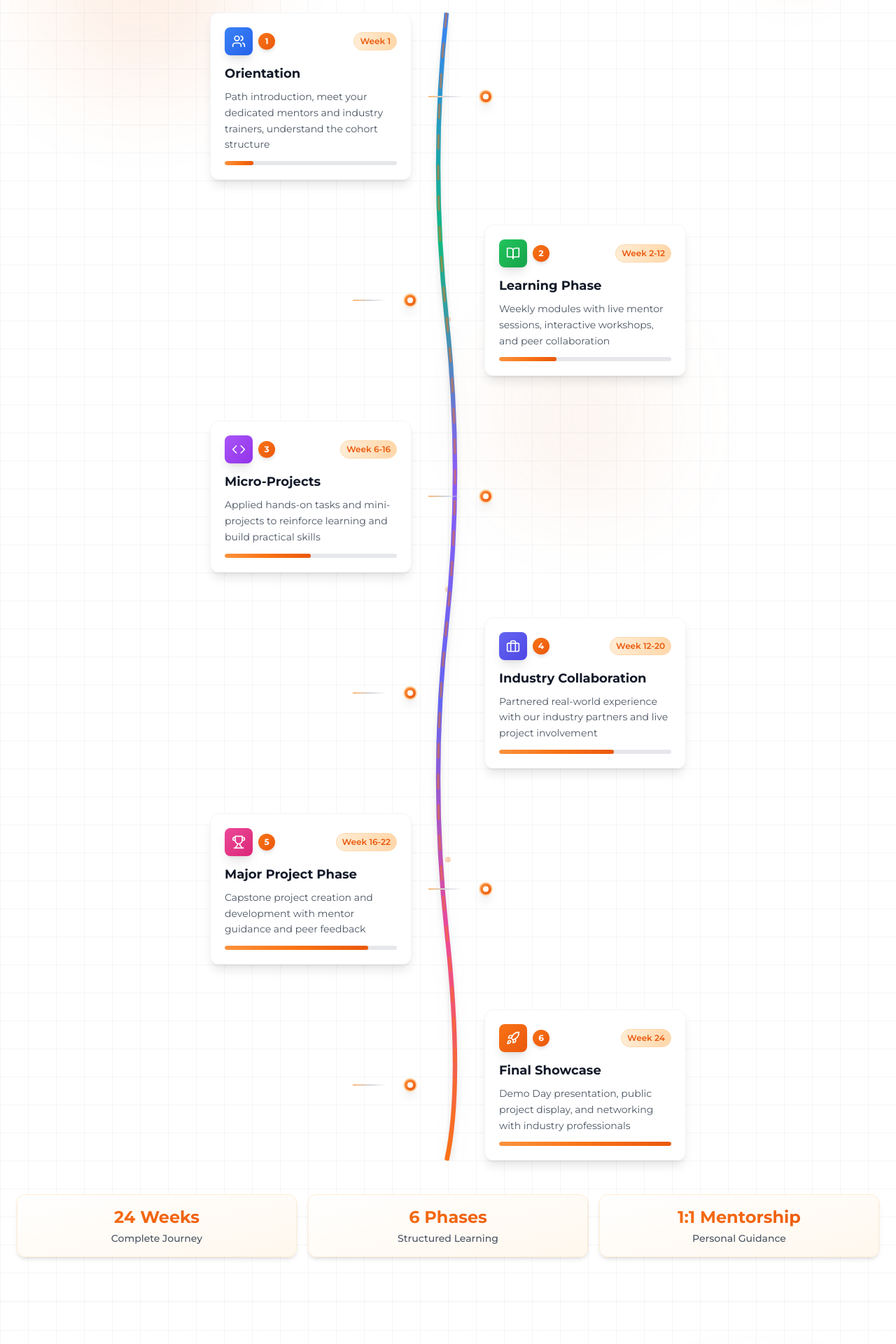
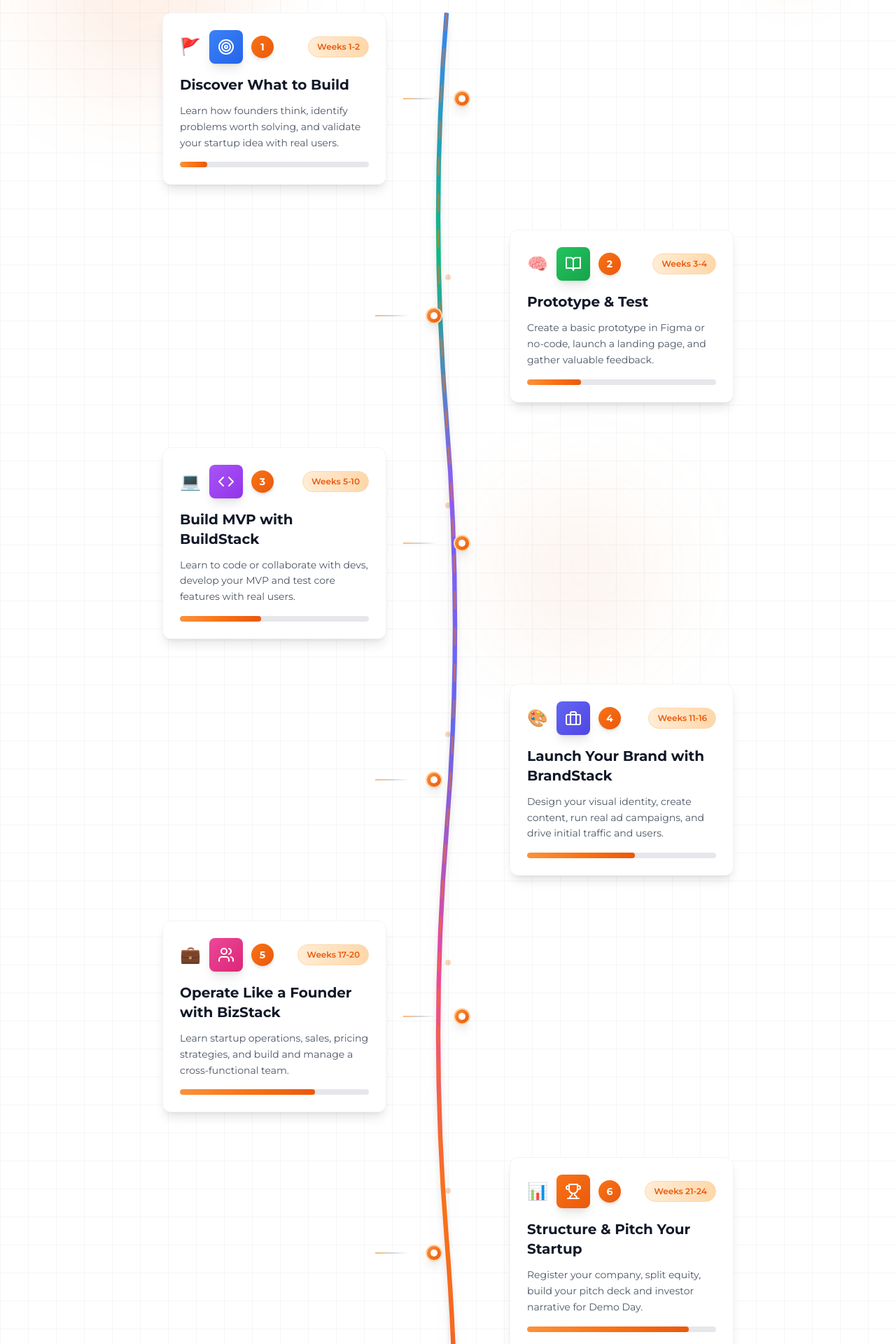
Before and after one commit to shrixtacy/Apiman, a React (Vite) app: page / in a window 1280 px wide. Shown: the part 5400-7320 px from the top of the page at 70% size. Built offline with nearby package versions, Linux system fonts and the light colour scheme.

Commit message:
Update Apprenticeship Component with 7-Milestone Journey

```diff
--- a/src/components/Apprenticeship.tsx
+++ b/src/components/Apprenticeship.tsx
@@ -1,5 +1,5 @@
 import React from 'react';
-import { Users, BookOpen, Code, Briefcase, Trophy, Rocket } from 'lucide-react';
+import { Users, BookOpen, Code, Briefcase, Trophy, Rocket, Target } from 'lucide-react';
 import { useScrollAnimation } from '../hooks/useScrollAnimation';
 
 const Apprenticeship = () => {
@@ -7,52 +7,67 @@
 
   const programFlowSteps = [
     {
-      icon: Users,
-      title: "Orientation",
-      description: "Path introduction, meet your dedicated mentors and industry trainers, understand the cohort structure",
-      duration: "Week 1",
+      icon: Target,
+      title: "Discover What to Build",
+      description: "Learn how founders think, identify problems worth solving, and validate your startup idea with real users.",
+      duration: "Weeks 1-2",
       color: "from-blue-500 to-blue-600",
-      side: "left"
+      side: "left",
+      milestone: "🚩"
     },
     {
       icon: BookOpen,
-      title: "Learning Phase",
-      description: "Weekly modules with live mentor sessions, interactive workshops, and peer collaboration",
-      duration: "Week 2-12",
+      title: "Prototype & Test",
+      description: "Create a basic prototype in Figma or no-code, launch a landing page, and gather valuable feedback.",
+      duration: "Weeks 3-4",
       color: "from-green-500 to-green-600",
-      side: "right"
+      side: "right",
+      milestone: "🧠"
     },
     {
       icon: Code,
-      title: "Micro-Projects",
-      description: "Applied hands-on tasks and mini-projects to reinforce learning and build practical skills",
-      duration: "Week 6-16",
+      title: "Build MVP with BuildStack",
+      description: "Learn to code or collaborate with devs, develop your MVP and test core features with real users.",
+      duration: "Weeks 5-10",
       color: "from-purple-500 to-purple-600",
-      side: "left"
+      side: "left",
+      milestone: "💻"
     },
     {
       icon: Briefcase,
-      title: "Industry Collaboration",
-      description: "Partnered real-world experience with our industry partners and live project involvement",
-      duration: "Week 12-20",
+      title: "Launch Your Brand with BrandStack",
+      description: "Design your visual identity, create content, run real ad campaigns, and drive initial traffic and users.",
+      duration: "Weeks 11-16",
       color: "from-indigo-500 to-indigo-600",
-      side: "right"
+      side: "right",
+      milestone: "🎨"
+    },
+    {
+      icon: Users,
+      title: "Operate Like a Founder with BizStack",
+      description: "Learn startup operations, sales, pricing strategies, and build and manage a cross-functional team.",
+      duration: "Weeks 17-20",
+      color: "from-pink-500 to-pink-600",
+      side: "left",
+      milestone: "💼"
     },
     {
       icon: Trophy,
-      title: "Major Project Phase",
-      description: "Capstone project creation and development with mentor guidance and peer feedback",
-      duration: "Week 16-22",
-      color: "from-pink-500 to-pink-600",
-      side: "left"
+      title: "Structure & Pitch Your Startup",
+      description: "Register your company, split equity, build your pitch deck and investor narrative for Demo Day.",
+      duration: "Weeks 21-24",
+      color: "from-orange-500 to-orange-600",
+      side: "right",
+      milestone: "📊"
     },
     {
       icon: Rocket,
-      title: "Final Showcase",
-      description: "Demo Day presentation, public project display, and networking with industry professionals",
-      duration: "Week 24",
-      color: "from-orange-500 to-orange-600",
-      side: "right"
+      title: "Post-Cohort Growth Paths",
+      description: "Internship, startup placement, freelance projects, or join Apiman Studio to build your startup with support.",
+      duration: "Weeks 25-36 (Optional)",
+      color: "from-red-500 to-red-600",
+      side: "left",
+      milestone: "🚀"
     }
   ];
 
@@ -75,10 +90,10 @@
       <div className="max-w-7xl mx-auto px-6 relative z-10">
         <div className={`text-center mb-12 animate-on-scroll ${isVisible ? 'animate-fade-in-up' : ''}`}>
           <h2 className="text-4xl md:text-5xl font-bold text-gray-900 dark:text-white mb-6 transition-colors duration-300">
-            Your <span className="text-orange-600 dark:text-orange-400">6-Month Cohort Journey</span>
+            <span className="text-orange-600 dark:text-orange-400">Apiman Cohort Journey</span>
           </h2>
           <p className="text-xl text-gray-600 dark:text-gray-300 max-w-3xl mx-auto transition-colors duration-300">
-            A structured program flow designed for maximum learning, building, and networking with industry mentors
+            24 Weeks in 7 Key Milestones - From idea validation to Demo Day and beyond
           </p>
         </div>
 
@@ -88,18 +103,19 @@
           <div className="absolute left-1/2 transform -translate-x-1/2 top-0 bottom-0 w-1 z-10">
             <svg
               className="absolute inset-0 w-full h-full"
-              viewBox="0 0 100 600"
+              viewBox="0 0 100 700"
               preserveAspectRatio="none"
               style={{ width: '160px', marginLeft: '-80px' }}
             >
               <defs>
                 <linearGradient id="compactPathGradient" x1="0%" y1="0%" x2="0%" y2="100%">
                   <stop offset="0%" stopColor="#3b82f6" />
-                  <stop offset="20%" stopColor="#10b981" />
-                  <stop offset="40%" stopColor="#8b5cf6" />
-                  <stop offset="60%" stopColor="#6366f1" />
-                  <stop offset="80%" stopColor="#ec4899" />
-                  <stop offset="100%" stopColor="#f97316" />
+                  <stop offset="15%" stopColor="#10b981" />
+                  <stop offset="30%" stopColor="#8b5cf6" />
+                  <stop offset="45%" stopColor="#6366f1" />
+                  <stop offset="60%" stopColor="#ec4899" />
+                  <stop offset="75%" stopColor="#f97316" />
+                  <stop offset="100%" stopColor="#ef4444" />
                 </linearGradient>
 
                 {/* Enhanced orange glow filter */}
@@ -114,7 +130,7 @@
 
               {/* Compact curved path flowing downward with orange glow */}
               <path
-                d="M 50 0 Q 35 80, 50 160 Q 65 240, 50 320 Q 35 400, 50 480 Q 65 560, 50 600"
+                d="M 50 0 Q 35 90, 50 180 Q 65 270, 50 360 Q 35 450, 50 540 Q 65 630, 50 700"
                 stroke="url(#compactPathGradient)"
                 strokeWidth="4"
                 fill="none"
@@ -124,7 +140,7 @@
 
               {/* Dotted overlay for animation with orange tint */}
               <path
-                d="M 50 0 Q 35 80, 50 160 Q 65 240, 50 320 Q 35 400, 50 480 Q 65 560, 50 600"
+                d="M 50 0 Q 35 90, 50 180 Q 65 270, 50 360 Q 35 450, 50 540 Q 65 630, 50 700"
                 stroke="#f97316"
                 strokeWidth="2"
                 fill="none"
@@ -147,30 +163,31 @@
                   className={`flex items-center ${isLeft ? 'flex-row' : 'flex-row-reverse'} gap-6 animate-on-scroll ${isVisible ? `animate-fade-in-${isLeft ? 'left' : 'right'} ${delay}` : ''}`}
                 >
                   {/* Phase Card - Enhanced with more orange gradients */}
-                  <div className={`w-72 group relative ${isLeft ? 'ml-auto' : 'mr-auto'}`}>
+                  <div className={`w-80 group relative ${isLeft ? 'ml-auto' : 'mr-auto'}`}>
                     {/* Multiple layered orange glows */}
                     <div className="absolute -inset-4 bg-gradient-to-br from-orange-400/25 to-orange-600/25 rounded-3xl opacity-0 group-hover:opacity-100 transition-opacity duration-500 blur-xl"></div>
                     <div className="absolute -inset-2 bg-gradient-to-br from-orange-500/20 to-orange-700/20 rounded-2xl opacity-0 group-hover:opacity-100 transition-opacity duration-700 blur-lg"></div>
                     <div className="absolute -inset-1 bg-gradient-to-br from-orange-300/15 to-orange-800/15 rounded-xl opacity-0 group-hover:opacity-100 transition-opacity duration-300 blur-md"></div>
 
-                    <div className="relative bg-white dark:bg-gray-800 rounded-xl shadow-lg p-5 group-hover:shadow-xl transition-all duration-300 border border-gray-100 dark:border-gray-700 group-hover:border-orange-200 dark:group-hover:border-orange-700">
-                      {/* Phase Number & Icon - Enhanced with orange accents */}
-                      <div className="flex items-center justify-between mb-3">
-                        <div className="flex items-center gap-2">
-                          <div className={`w-10 h-10 bg-gradient-to-br ${step.color} rounded-lg flex items-center justify-center group-hover:scale-110 transition-transform duration-300 shadow-lg group-hover:shadow-orange-200 dark:group-hover:shadow-orange-800`}>
-                            <IconComponent className="w-5 h-5 text-white" />
+                    <div className="relative bg-white dark:bg-gray-800 rounded-xl shadow-lg p-6 group-hover:shadow-xl transition-all duration-300 border border-gray-100 dark:border-gray-700 group-hover:border-orange-200 dark:group-hover:border-orange-700">
+                      {/* Milestone Emoji & Phase Number */}
+                      <div className="flex items-center justify-between mb-4">
+                        <div className="flex items-center gap-3">
+                          <div className="text-2xl">{step.milestone}</div>
+                          <div className={`w-12 h-12 bg-gradient-to-br ${step.color} rounded-lg flex items-center justify-center group-hover:scale-110 transition-transform duration-300 shadow-lg group-hover:shadow-orange-200 dark:group-hover:shadow-orange-800`}>
+                            <IconComponent className="w-6 h-6 text-white" />
                           </div>
-                          <div className="w-6 h-6 bg-gradient-to-br from-orange-500 to-orange-600 text-white rounded-full flex items-center justify-center text-xs font-bold shadow-md">
+                          <div className="w-8 h-8 bg-gradient-to-br from-orange-500 to-orange-600 text-white rounded-full flex items-center justify-center text-sm font-bold shadow-md">
                             {index + 1}
                           </div>
                         </div>
-                        <span className="text-xs text-orange-600 dark:text-orange-400 font-semibold bg-gradient-to-r from-orange-100 to-orange-200 dark:from-orange-900/30 dark:to-orange-800/30 px-2 py-1 rounded-full border border-orange-200 dark:border-orange-700">
+                        <span className="text-xs text-orange-600 dark:text-orange-400 font-semibold bg-gradient-to-r from-orange-100 to-orange-200 dark:from-orange-900/30 dark:to-orange-800/30 px-3 py-1.5 rounded-full border border-orange-200 dark:border-orange-700">
                           {step.duration}
                         </span>
                       </div>
 
                       {/* Content - Enhanced with orange hover effects */}
-                      <h3 className="text-lg font-bold text-gray-900 dark:text-white mb-2 group-hover:text-transparent group-hover:bg-gradient-to-r group-hover:from-orange-500 group-hover:to-orange-600 group-hover:bg-clip-text transition-all duration-300">
+                      <h3 className="text-xl font-bold text-gray-900 dark:text-white mb-3 group-hover:text-transparent group-hover:bg-gradient-to-r group-hover:from-orange-500 group-hover:to-orange-600 group-hover:bg-clip-text transition-all duration-300">
                         {step.title}
                       </h3>
 
@@ -179,10 +196,10 @@
                       </p>
 
                       {/* Enhanced progress indicator with orange gradient */}
-                      <div className="mt-3">
-                        <div className="h-1.5 bg-gray-200 dark:bg-gray-700 rounded-full overflow-hidden">
+                      <div className="mt-4">
+                        <div className="h-2 bg-gray-200 dark:bg-gray-700 rounded-full overflow-hidden">
                           <div
-                            className={`h-full bg-gradient-to-r from-orange-400 via-orange-500 to-orange-600 rounded-full transition-all duration-1000 group-hover:w-full shadow-sm`}
+                            className={`h-2 bg-gradient-to-r from-orange-400 via-orange-500 to-orange-600 rounded-full transition-all duration-1000 group-hover:w-full shadow-sm`}
                             style={{ width: `${((index + 1) / programFlowSteps.length) * 100}%` }}
                           ></div>
                         </div>
@@ -197,12 +214,12 @@
 
                   {/* Enhanced path marker with orange theme */}
                   <div className="flex-shrink-0 relative">
-                    <div className="w-5 h-5 bg-gradient-to-br from-orange-400 to-orange-600 rounded-full shadow-lg flex items-center justify-center border-2 border-orange-200 dark:border-orange-700">
-                      <div className="w-2 h-2 bg-white rounded-full"></div>
+                    <div className="w-6 h-6 bg-gradient-to-br from-orange-400 to-orange-600 rounded-full shadow-lg flex items-center justify-center border-2 border-orange-200 dark:border-orange-700">
+                      <div className="w-2.5 h-2.5 bg-white rounded-full"></div>
                     </div>
                     {/* Enhanced pulsing rings with orange */}
-                    <div className="absolute inset-0 w-5 h-5 bg-orange-400 rounded-full animate-ping opacity-25"></div>
-                    <div className="absolute -inset-1 w-7 h-7 bg-orange-300 rounded-full animate-ping opacity-15 delay-300"></div>
+                    <div className="absolute inset-0 w-6 h-6 bg-orange-400 rounded-full animate-ping opacity-25"></div>
+                    <div className="absolute -inset-1 w-8 h-8 bg-orange-300 rounded-full animate-ping opacity-15 delay-300"></div>
                   </div>
 
                   {/* Enhanced connection line from path */}
@@ -211,7 +228,7 @@
                   </div>
 
                   {/* Spacer for opposite side */}
-                  <div className="w-72"></div>
+                  <div className="w-80"></div>
                 </div>
               );
             })}
@@ -219,7 +236,7 @@
 
           {/* Enhanced milestone markers with orange theme */}
           <div className="absolute left-1/2 transform -translate-x-1/2 top-12 bottom-12 pointer-events-none z-15">
-            {[25, 50, 75].map((position, index) => (
+            {[15, 30, 45, 60, 75, 90].map((position, index) => (
               <div
                 key={index}
                 className="absolute transform -translate-x-1/2"
@@ -235,18 +252,22 @@
         </div>
 
         {/* Enhanced Journey Stats with orange gradients */}
-        <div className={`mt-12 grid md:grid-cols-3 gap-4 animate-on-scroll ${isVisible ? 'animate-fade-in-up animate-delay-800' : ''}`}>
+        <div className={`mt-16 grid md:grid-cols-4 gap-4 animate-on-scroll ${isVisible ? 'animate-fade-in-up animate-delay-800' : ''}`}>
           <div className="text-center bg-gradient-to-br from-white to-orange-50 dark:from-gray-800 dark:to-gray-900 rounded-xl p-4 shadow-md border border-orange-100 dark:border-orange-900/30 hover:shadow-lg hover:border-orange-200 dark:hover:border-orange-800/50 transition-all duration-300">
             <div className="text-2xl font-bold bg-gradient-to-r from-orange-500 to-orange-600 bg-clip-text text-transparent mb-1">24 Weeks</div>
             <div className="text-gray-600 dark:text-gray-300 font-medium text-sm">Complete Journey</div>
           </div>
           <div className="text-center bg-gradient-to-br from-white to-orange-50 dark:from-gray-800 dark:to-gray-900 rounded-xl p-4 shadow-md border border-orange-100 dark:border-orange-900/30 hover:shadow-lg hover:border-orange-200 dark:hover:border-orange-800/50 transition-all duration-300">
-            <div className="text-2xl font-bold bg-gradient-to-r from-orange-500 to-orange-600 bg-clip-text text-transparent mb-1">6 Phases</div>
-            <div className="text-gray-600 dark:text-gray-300 font-medium text-sm">Structured Learning</div>
+            <div className="text-2xl font-bold bg-gradient-to-r from-orange-500 to-orange-600 bg-clip-text text-transparent mb-1">7 Milestones</div>
+            <div className="text-gray-600 dark:text-gray-300 font-medium text-sm">Key Achievements</div>
           </div>
           <div className="text-center bg-gradient-to-br from-white to-orange-50 dark:from-gray-800 dark:to-gray-900 rounded-xl p-4 shadow-md border border-orange-100 dark:border-orange-900/30 hover:shadow-lg hover:border-orange-200 dark:hover:border-orange-800/50 transition-all duration-300">
             <div className="text-2xl font-bold bg-gradient-to-r from-orange-500 to-orange-600 bg-clip-text text-transparent mb-1">1:1 Mentorship</div>
             <div className="text-gray-600 dark:text-gray-300 font-medium text-sm">Personal Guidance</div>
+          </div>
+          <div className="text-center bg-gradient-to-br from-white to-orange-50 dark:from-gray-800 dark:to-gray-900 rounded-xl p-4 shadow-md border border-orange-100 dark:border-orange-900/30 hover:shadow-lg hover:border-orange-200 dark:hover:border-orange-800/50 transition-all duration-300">
+            <div className="text-2xl font-bold bg-gradient-to-r from-orange-500 to-orange-600 bg-clip-text text-transparent mb-1">Demo Day</div>
+            <div className="text-gray-600 dark:text-gray-300 font-medium text-sm">Pitch to VCs</div>
           </div>
         </div>
       </div>
```
